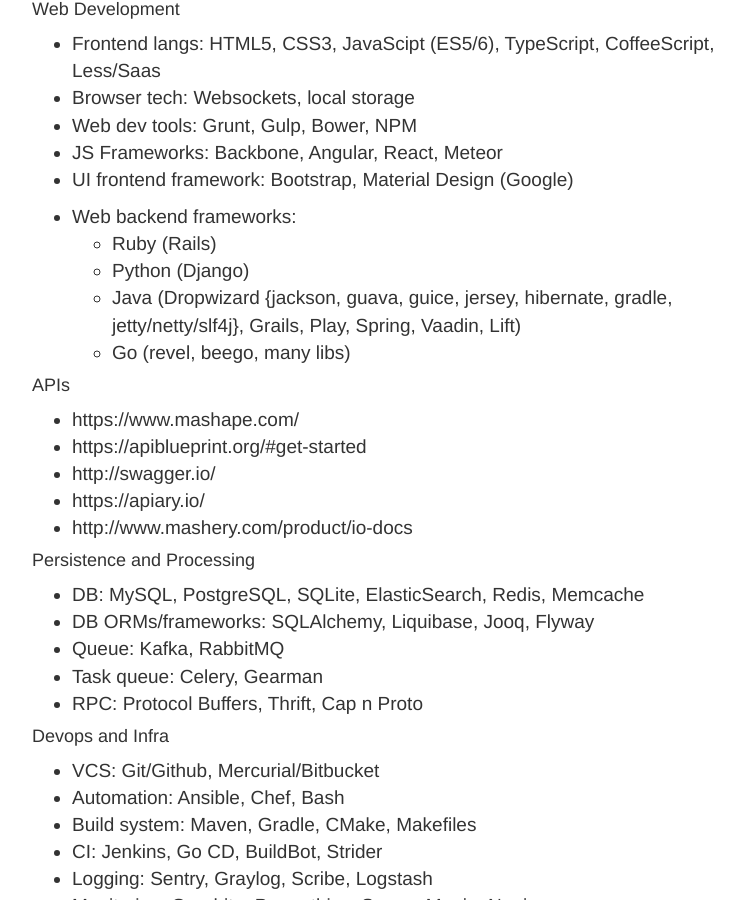
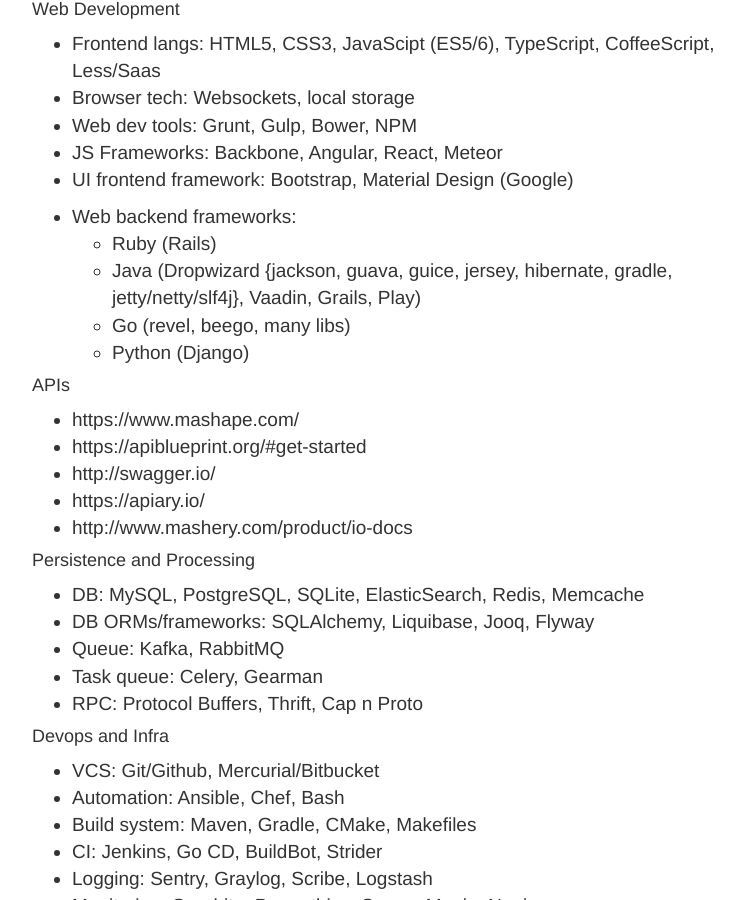
Before and after one commit to rohityadavcloud/rohityadavcloud.github.io, a Jekyll site: the page built from k/index.markdown, in a window 1280 px wide and 900 px high, scrolled down 1129 px. Shown: the whole window, without its empty margins (233-977 px from the left). Built offline with Jekyll 4.4.1, drawn with Linux system fonts in a browser that asks for light colours.

Commit message:
kup
Signed-off-by: Rohit Yadav <bhaisaab@baagi.org>

```diff
--- a/k/index.markdown
+++ b/k/index.markdown
@@ -52,9 +52,9 @@
 
 - Web backend frameworks:
   + Ruby (Rails)
+  + Java (Dropwizard {jackson, guava, guice, jersey, hibernate, gradle, jetty/netty/slf4j}, Vaadin, Grails, Play)
+  + Go (revel, beego, many libs)
   + Python (Django)
-  + Java (Dropwizard {jackson, guava, guice, jersey, hibernate, gradle, jetty/netty/slf4j}, Grails, Play, Spring, Vaadin, Lift)
-  + Go (revel, beego, many libs)
 
 #### APIs
 
```
